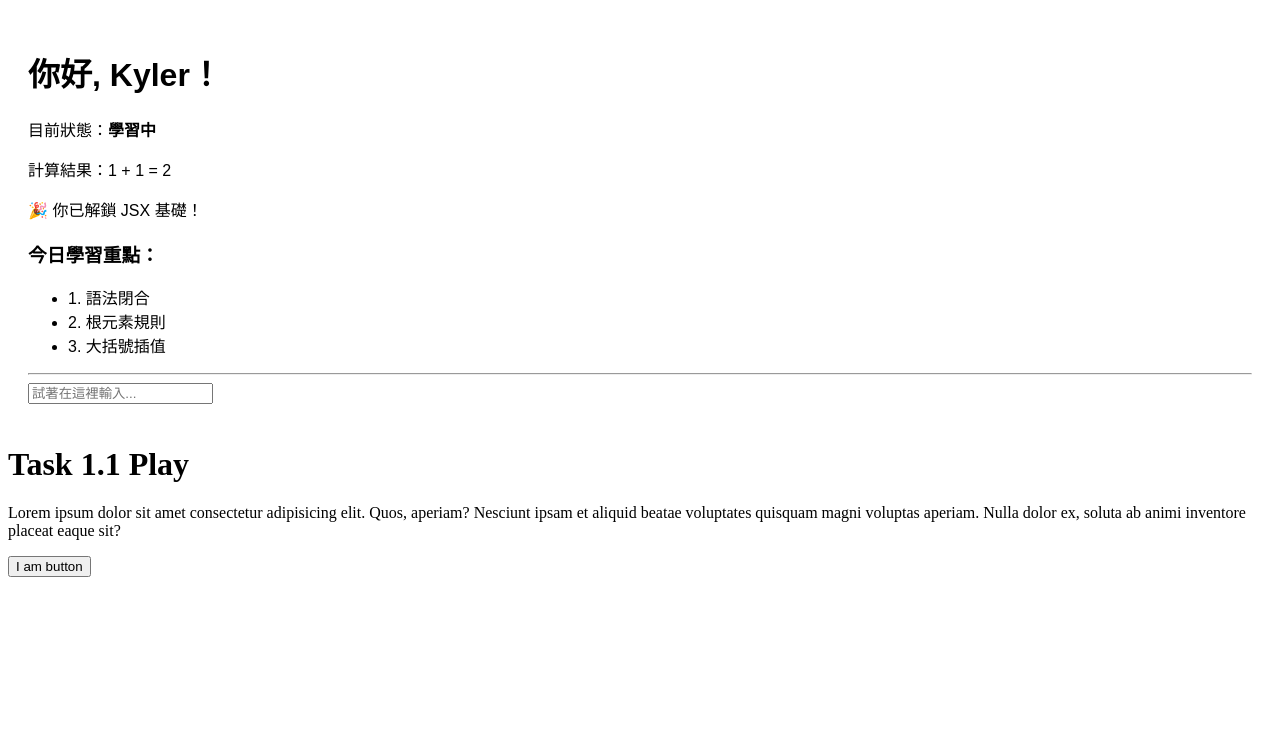
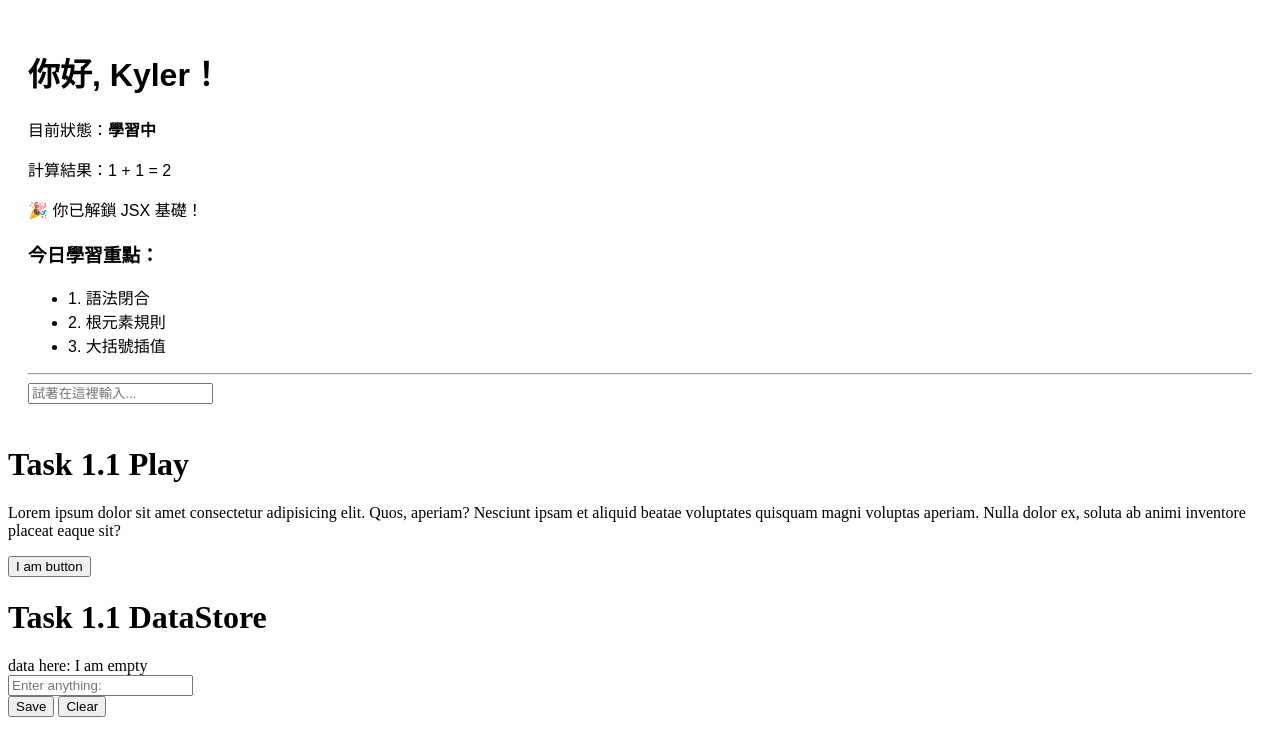
Before and after one commit to kylerlam/learn-react, a React (Vite) app: page / in a window 1280 px wide. Shown: the top 756 px of the page. Built offline with nearby package versions, Linux system fonts and the light colour scheme.

Commit message:
chore: use useState

```diff
--- a/src/App.jsx
+++ b/src/App.jsx
@@ -1,11 +1,13 @@
-import Task1_1_JSX from './task_1.1_JSX'
-import Task1_1_Play from './task_1.1_play'
+import Task1_1_JSX from './Task_1.1.1_JSX'
+import Task1_1_Play from './Task_1.1.2_Play'
+import Task1_1_DataStore from './Task_1.1.3_DataStore'
 
 function App() {
     return (
         <div className="App">
             <Task1_1_JSX />
             <Task1_1_Play />
+            <Task1_1_DataStore />
         </div>
     )
 }
--- /dev/null
+++ b/src/Task_1.1.3_DataStore.jsx
@@ -0,0 +1,29 @@
+import { useState } from "react"; // 1 導入 useState 狀態功能
+
+function DataStore() {
+    // 建立狀態
+    const [data, setData] = useState("")
+    // 建立事件處理函數
+    const [saveData, setSaveData] = useState("")
+
+    return (
+        <div>
+            <h1>Task 1.1 DataStore</h1>
+            {/* 讓span顯示saveData 如果空 → 顯示文字 */}
+            <label>data here: <span>{saveData || "I am empty"}</span></label><br></br>
+
+            {/* 綁定輸入框與 data 變量 */}
+            <input
+                type="text"
+                placeholder="Enter anything:"
+                value={data} // 顯示什麼
+                onChange={(e) => setData(e.target.value)} // 監聽「輸入了什麼」
+            />
+            <br></br>
+            <button onClick={() => setSaveData(data)}>Save</button> {/* 點擊按鈕後，將 data 的值存入 saveData */}
+            <button onClick={() => { setData(""); setSaveData(""); }}>Clear</button>
+        </div>
+    )
+}
+
+export default DataStore
```
Also changed, not shown: src/Task_1.1.1_JSX.jsx (renamed from src/task_1.1_JSX.jsx), src/Task_1.1.2_Play.jsx (renamed from src/task_1.1_play.jsx).
